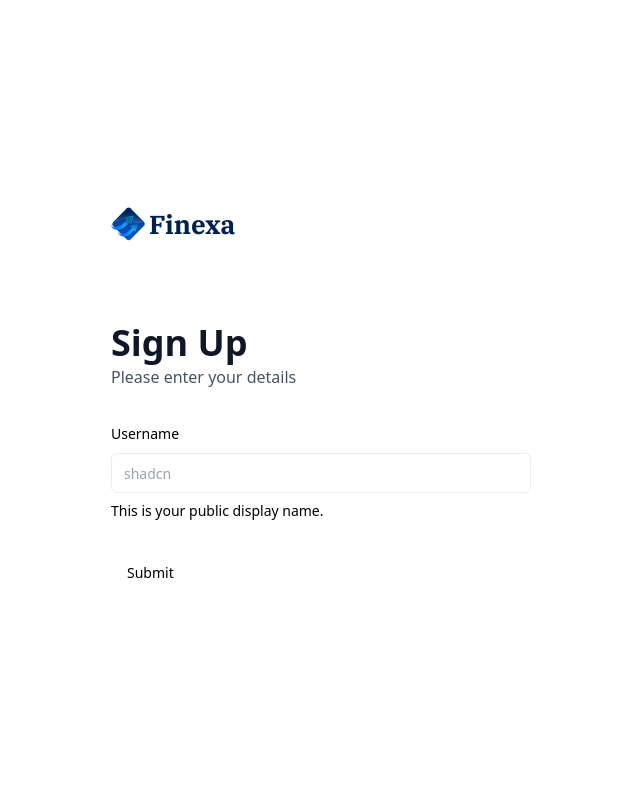
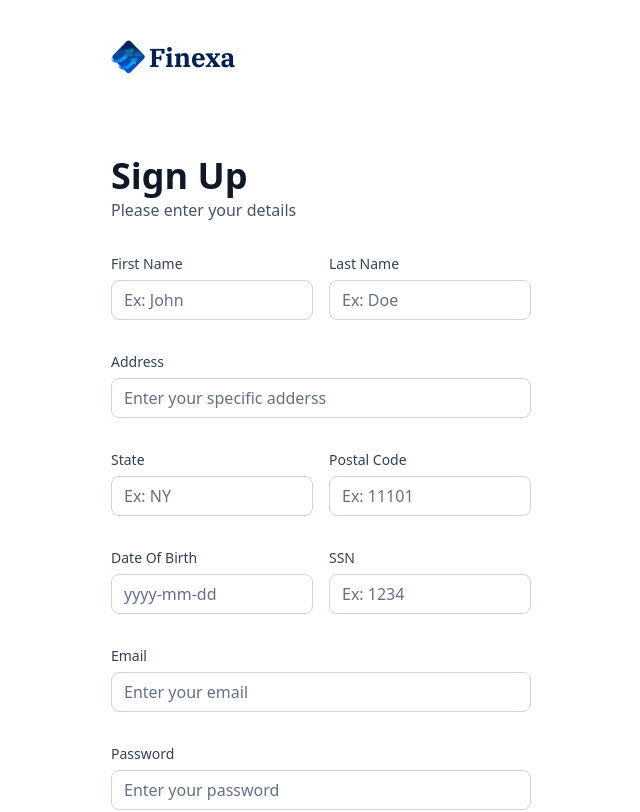
Before and after one commit to jeanTULF/banking-app-system, a Next.js app: page /sign-up in a window 1280 px wide. Shown: the top 812 px of the page, without its empty margins (319-959 px from the left). Built offline with nearby package versions, Linux system fonts and the light colour scheme.

Commit message:
Add: Formulario de ingreso y registro de usuario, implementacion de validaciones con Zod y React Hook Form

```diff
--- a/components/AuthForm.jsx
+++ b/components/AuthForm.jsx
@@ -18,21 +18,24 @@ import {
   FormMessage,
 } from "@/components/ui/form"
 import { Input } from "@/components/ui/input"
-
-const formSchema = z.object({
-  username: z.string().min(2, {message: "Username must be at least 2 characters."}).max(50),
-})
+import CustomInput from './CustomInput'
+import { authFormSchema } from '@/lib/utils'
+import { Loader2 } from 'lucide-react'
 
 
 const AuthForm = ({type}) => {
 
   const [user, setUser] = useState(null)
+  const [isLoading, setIsLoading] = useState(false)
+
+  const formSchema = authFormSchema(type);
 
   // 1. Define your form.
   const form = useForm({
     resolver: zodResolver(formSchema),
     defaultValues: {
-      username: "",
+      email: "",
+      password: "",
     },
   })
 
@@ -40,7 +43,9 @@ const AuthForm = ({type}) => {
   function onSubmit(values) {
     // Do something with the form values.
     // ✅ This will be type-safe and validated.
+    setIsLoading(true)
     console.log(values)
+    setIsLoading(false)
   }
 
 
@@ -75,25 +80,71 @@ const AuthForm = ({type}) => {
         <>
           <Form {...form}>
             <form onSubmit={form.handleSubmit(onSubmit)} className="space-y-8">
-              <FormField
-                control={form.control}
-                name="username"
-                render={({ field }) => (
-                  <FormItem>
-                    <FormLabel>Username</FormLabel>
-                    <FormControl>
-                      <Input placeholder="shadcn" {...field} />
-                    </FormControl>
-                    <FormDescription>
-                      This is your public display name.
-                    </FormDescription>
-                    <FormMessage />
-                  </FormItem>
+
+                {type === 'sign-up' && (
+                  <>
+                    <div className='flex gap-4'>
+                      <CustomInput control={form.control} name="firstName"
+                        label="First Name" placeholder="Ex: John" />
+                      <CustomInput control={form.control} name="lastName"
+                      label="Last Name" placeholder="Ex: Doe" />
+                    </div>
+
+                    <CustomInput control={form.control} name="address1"
+                    label="Address" placeholder="Enter your specific adderss" />
+
+                    <div className='flex gap-4'>
+                      <CustomInput control={form.control} name="state"
+                      label="State" placeholder="Ex: NY" />
+                      <CustomInput control={form.control} name="postalCode"
+                      label="Postal Code" placeholder="Ex: 11101" />
+                    </div>
+
+                    <div className='flex gap-4'>
+                      <CustomInput control={form.control} name="dateOfBirth"
+                      label="Date Of Birth" placeholder="yyyy-mm-dd" />
+                      <CustomInput control={form.control} name="ssn"
+                      label="SSN" placeholder="Ex: 1234" />
+                    </div>
+                  </>
                 )}
-              />
-              <Button type="submit">Submit</Button>
+
+                <CustomInput
+                  control={form.control}
+                  name="email"
+                  label="Email"
+                  placeholder="Enter your email"
+                />
+                <CustomInput
+                  control={form.control}
+                  name="password"
+                  label="Password"
+                  placeholder="Enter your password"
+                />
+
+                <div className='flex flex-col gap-4'>
+                  <Button type="submit" disabled={isLoading} className='form-btn'>
+                    {isLoading ? (
+                      <>
+                        <Loader2 size={20} className='animate-spin'/> &nbsp;
+                        Loading...
+                      </>
+                    ) : type === 'sign-in'
+                    ? 'Sign In' : 'Sign Up'}
+                  </Button>
+                </div>
             </form>
           </Form>
+
+          <footer className='flex justify-center gap-1'>
+            <p className='text-14 font-normal text-gray-600'>
+              {type === 'sign-in' ? "Don't have an account?" : "Already have an account?"}
+            </p>
+            <Link href={type === 'sign-in' ? '/sign-up' : '/sign-in'} className='form-link'>
+            {type === 'sign-in' ? 'Sign Up' : 'Sign In'}
+            </Link>
+          </footer>
+
         </>
       )}
     </section>
--- /dev/null
+++ b/components/CustomInput.jsx
@@ -0,0 +1,32 @@
+import React from 'react'
+import { FormControl, FormField, FormLabel, FormMessage } from './ui/form'
+import { Input } from './ui/input'
+
+const CustomInput = ({control, name, label, placeholder}) => {
+return (
+    <FormField
+        control={control}
+        name={name}
+        render={({ field }) => (
+            <div className='form-item'>
+                <FormLabel className="form-label">
+                    {label}
+                </FormLabel>
+                <div className='flex w-full flex-col'>
+                    <FormControl>
+                        <Input
+                        placeholder={placeholder}
+                        className="input-class"
+                        type={name === 'password' ? 'password' : 'text'}
+                        {...field}
+                        />
+                    </FormControl>
+                    <FormMessage className="form-message mt-2" />
+                </div>
+            </div>
+        )}
+    />
+)
+}
+
+export default CustomInput
--- a/lib/utils.js
+++ b/lib/utils.js
@@ -1,5 +1,6 @@
 import { clsx } from "clsx";
 import { twMerge } from "tailwind-merge"
+import { z } from "zod";
 
 export function cn(...inputs) {
   return twMerge(clsx(inputs));
@@ -14,3 +15,17 @@ export function formatAmount(amount) {
 
   return formatter.format(amount);
 }
+
+export const authFormSchema = (type) => z.object({
+  // * sign up
+  firstName: type === 'sign-in' ? z.string().optional() : z.string().min(3),
+  lastName: type === 'sign-in' ? z.string().optional() : z.string().min(3),
+  address1: type === 'sign-in' ? z.string().optional() : z.string().max(50),
+  state: type === 'sign-in' ? z.string().optional() : z.string().min(3),
+  postalCode: type === 'sign-in' ? z.string().optional() : z.string().min(3).max(8),
+  dateOfBirth: type === 'sign-in' ? z.string().optional() : z.string().min(3),
+  ssn: type === 'sign-in' ? z.string().optional() : z.string().min(3),
+  // * both
+  email: z.string().email(),
+  password: z.string().min(8),
+})
```
